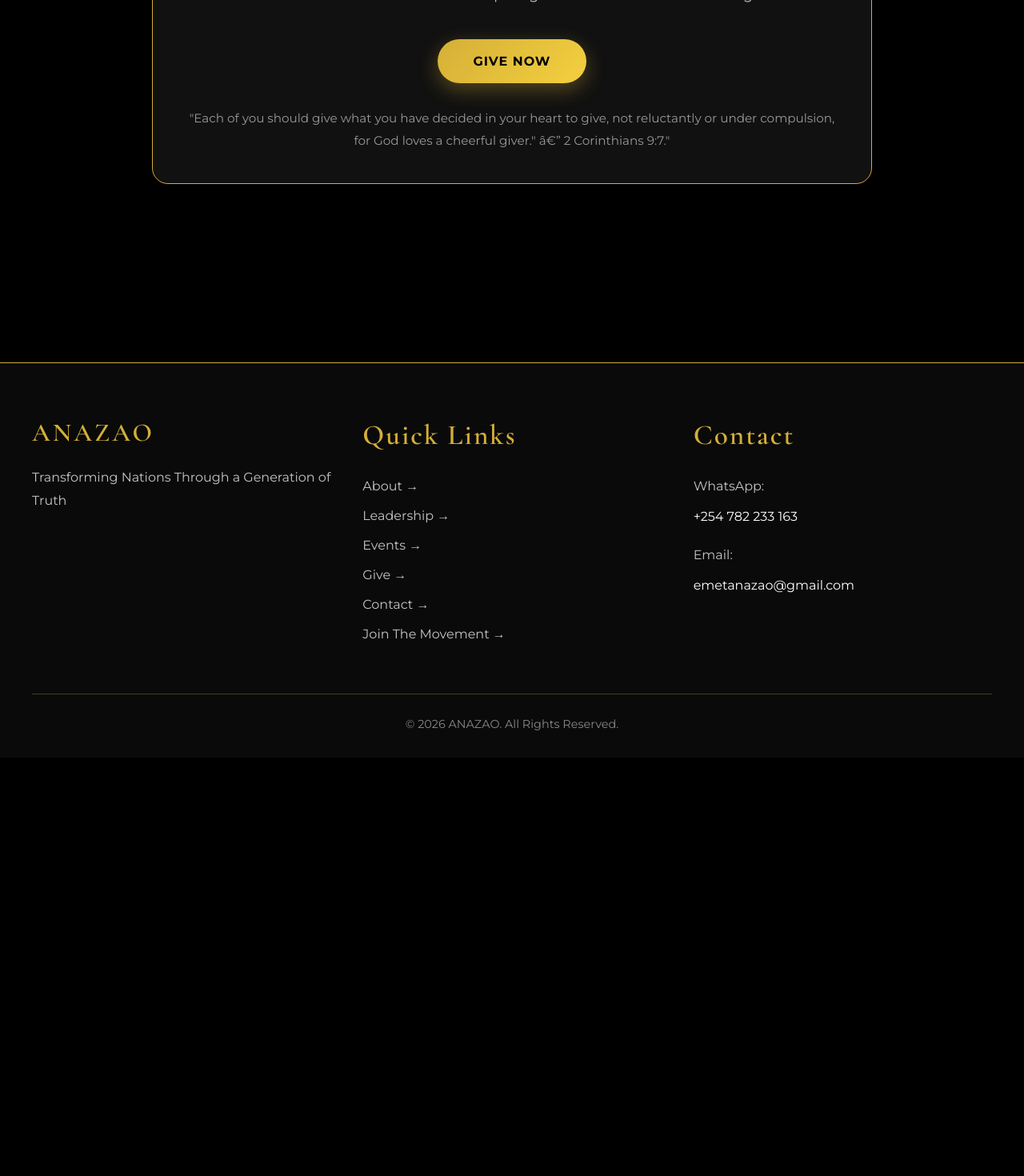
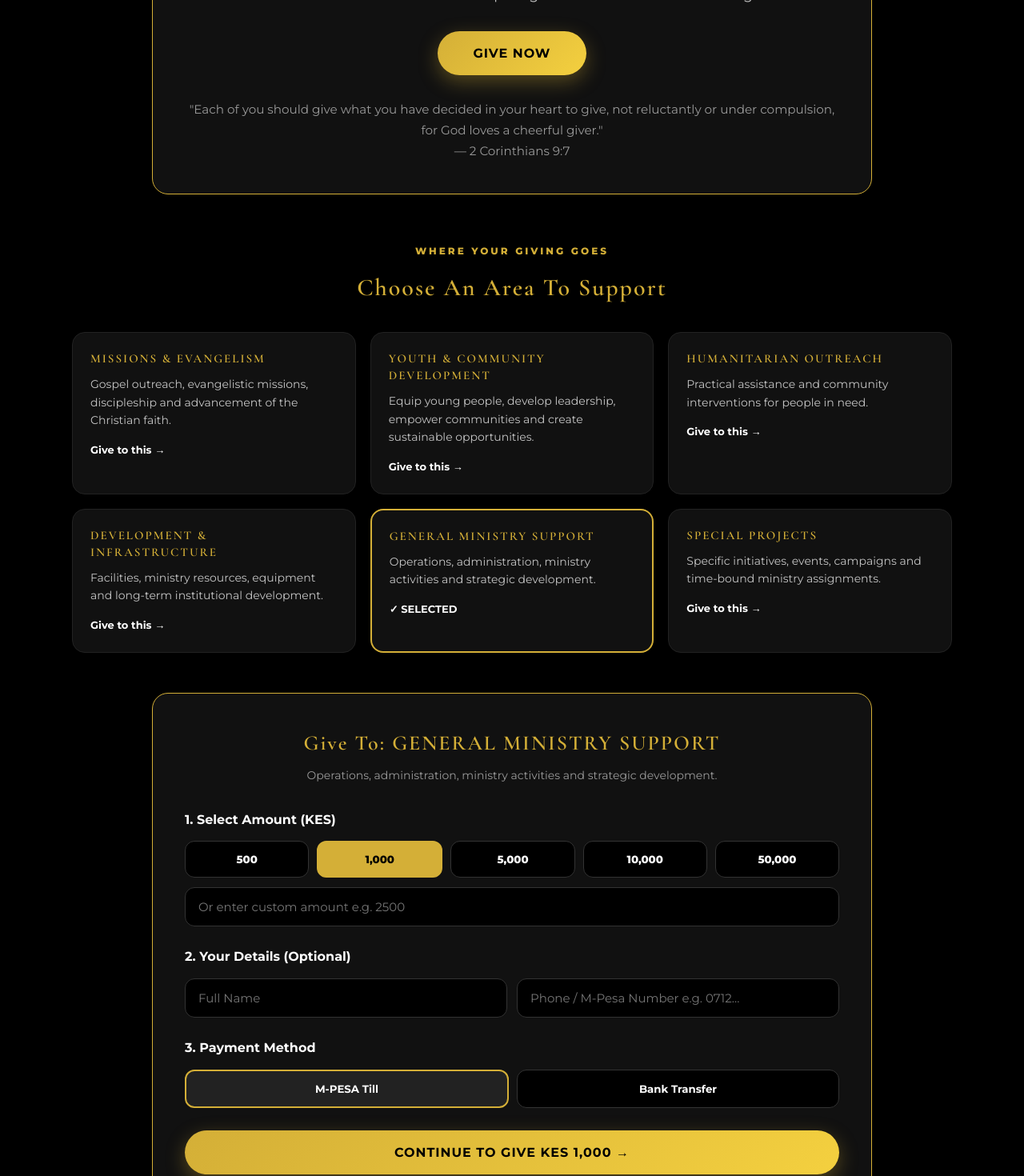
Before and after one commit to HABERTMANDE/websiteanazao, a React (Vite) app: page /give in a window 1280 px wide. Shown: the part 460-1930 px from the top of the page at 80% size. Before the commit the page ends 1407 px from the top, so only its background shows below. Built offline with nearby package versions, Linux system fonts and the light colour scheme.

Commit message:
Update Give page with categories and giving form

```diff
--- a/src/pages/Give.jsx
+++ b/src/pages/Give.jsx
@@ -1,6 +1,29 @@
+import { useState } from "react";
+import { useSearchParams } from "react-router-dom";
 import { colors } from "../data/colors";
 
+const categories = [
+  { id: "missions", title: "MISSIONS & EVANGELISM", desc: "Gospel outreach, evangelistic missions, discipleship and advancement of the Christian faith." },
+  { id: "youth", title: "YOUTH & COMMUNITY DEVELOPMENT", desc: "Equip young people, develop leadership, empower communities and create sustainable opportunities." },
+  { id: "humanitarian", title: "HUMANITARIAN OUTREACH", desc: "Practical assistance and community interventions for people in need." },
+  { id: "development", title: "DEVELOPMENT & INFRASTRUCTURE", desc: "Facilities, ministry resources, equipment and long-term institutional development." },
+  { id: "general", title: "GENERAL MINISTRY SUPPORT", desc: "Operations, administration, ministry activities and strategic development." },
+  { id: "special", title: "SPECIAL PROJECTS", desc: "Specific initiatives, events, campaigns and time-bound ministry assignments." },
+];
+
+const amounts = [500, 1000, 5000, 10000, 50000];
+
 function Give() {
+  const [searchParams] = useSearchParams();
+  const initialCampaign = searchParams.get("campaign") || "general";
+  const [campaign, setCampaign] = useState(initialCampaign);
+  const [amount, setAmount] = useState(1000);
+  const [customAmount, setCustomAmount] = useState("");
+  const [name, setName] = useState("");
+  const [phone, setPhone] = useState("");
+  const [method, setMethod] = useState("mpesa");
+  const [showDetails, setShowDetails] = useState(false);
+
   const cardStyle = {
     backgroundColor: "#111111",
     border: `1px solid ${colors.gold}`,
@@ -25,64 +48,119 @@ function Give() {
     letterSpacing: "1px",
   };
 
+  const inputStyle = {
+    width: "100%",
+    padding: "14px 16px",
+    borderRadius: "12px",
+    border: "1px solid #333",
+    background: "#000",
+    color: "#fff",
+    fontSize: "15px",
+    outline: "none",
+    boxSizing: "border-box",
+  };
+
+  const finalAmount = customAmount ? Number(customAmount) : amount;
+  const selected = categories.find(c => c.id === campaign) || categories[4];
+
   return (
-    <div
-      style={{
-        backgroundColor: colors.black,
-        color: colors.white,
-        minHeight: "100vh",
-        padding: "120px 40px 80px",
-      }}
-    >
+    <div style={{ backgroundColor: colors.black, color: colors.white, minHeight: "100vh", padding: "120px 20px 80px" }}>
+
+      {/* YOUR ORIGINAL CARD - KEPT */}
       <div style={cardStyle}>
-        <h1
-          style={{
-            color: colors.gold,
-            fontSize: "4rem",
-            marginBottom: "20px",
-          }}
-        >
-          Give
-        </h1>
-
-        <p
-          style={{
-            color: "#C5C5C5",
-            lineHeight: "1.9",
-            fontSize: "1.1rem",
-            marginBottom: "40px",
-          }}
-        >
+        <h1 style={{ color: colors.gold, fontSize: "4rem", marginBottom: "20px", marginTop: 0 }}>Give</h1>
+        <p style={{ color: "#C5C5C5", lineHeight: "1.9", fontSize: "1.1rem", marginBottom: "30px" }}>
           Your generosity enables discipleship, leadership development,
           missions, media outreach, and transformational initiatives that
           impact generations and nations through truth.
         </p>
-
         <button
           style={buttonStyle}
-          onMouseOver={(e) => {
-            e.target.style.transform = "translateY(-3px)";
-            e.target.style.boxShadow =
-              "0 12px 35px rgba(212,175,55,0.5)";
-          }}
-          onMouseOut={(e) => {
-            e.target.style.transform = "translateY(0px)";
-            e.target.style.boxShadow =
-              "0 8px 25px rgba(212,175,55,0.35)";
-          }}
+          onMouseOver={(e) => { e.target.style.transform = "translateY(-3px)"; e.target.style.boxShadow = "0 12px 35px rgba(212,175,55,0.5)"; }}
+          onMouseOut={(e) => { e.target.style.transform = "translateY(0px)"; e.target.style.boxShadow = "0 8px 25px rgba(212,175,55,0.35)"; }}
+          onClick={() => document.getElementById("give-form")?.scrollIntoView({ behavior: "smooth" })}
         >
           GIVE NOW
         </button>
+        <p style={{ marginTop: "30px", color: "#999", fontSize: "0.95rem", lineHeight: "1.7" }}>
+          "Each of you should give what you have decided in your heart to give, not reluctantly or under compulsion, for God loves a cheerful giver."
+          <br />— 2 Corinthians 9:7
+        </p>
+      </div>
 
-        <p
-          style={{
-            marginTop: "30px",
-            color: "#999",
-            fontSize: "0.95rem",
-          }}
-        >
-          "Each of you should give what you have decided in your heart to give, not reluctantly or under compulsion, for God loves a cheerful giver."
-â€” 2 Corinthians 9:7."
+      {/* NEW: CATEGORIES */}
+      <div style={{ maxWidth: "1100px", margin: "60px auto 0", textAlign: "center" }}>
+        <p style={{ color: colors.gold, letterSpacing: "3px", fontWeight: "800", fontSize: "12px" }}>WHERE YOUR GIVING GOES</p>
+        <h2 style={{ fontSize: "30px", margin: "10px 0 30px" }}>Choose An Area To Support</h2>
+        <div style={{ display: "grid", gridTemplateColumns: "repeat(auto-fill, minmax(280px, 1fr))", gap: "18px", textAlign: "left" }}>
+          {categories.map((c) => (
+            <div key={c.id} onClick={() => { setCampaign(c.id); document.getElementById("give-form")?.scrollIntoView({ behavior: "smooth" }); }}
+              style={{ background: "#111", border: campaign === c.id ? `2px solid ${colors.gold}` : "1px solid #222", borderRadius: "16px", padding: "22px", cursor: "pointer" }}>
+              <h3 style={{ fontSize: "15px", color: colors.gold, margin: "0 0 10px", lineHeight: "1.4" }}>{c.title}</h3>
+              <p style={{ color: "#C5C5C5", fontSize: "14px", lineHeight: "1.6", margin: 0 }}>{c.desc}</p>
+              <p style={{ color: "#fff", fontSize: "13px", fontWeight: "700", marginTop: "14px" }}>{campaign === c.id ? "✓ SELECTED" : "Give to this →"}</p>
+            </div>
+          ))}
+        </div>
+      </div>
+
+      {/* NEW: FORM */}
+      <div id="give-form" style={{ ...cardStyle, marginTop: "50px", textAlign: "left" }}>
+        <div style={{ textAlign: "center" }}>
+          <h2 style={{ color: colors.gold, fontSize: "26px", margin: "0 0 6px" }}>Give To: {selected.title}</h2>
+          <p style={{ color: "#999", fontSize: "14px" }}>{selected.desc}</p>
+        </div>
+
+        <p style={{ color: "#fff", fontWeight: "700", margin: "28px 0 12px" }}>1. Select Amount (KES)</p>
+        <div style={{ display: "flex", gap: "10px", flexWrap: "wrap" }}>
+          {amounts.map((a) => (
+            <button key={a} onClick={() => { setAmount(a); setCustomAmount(""); }}
+              style={{ flex: "1", minWidth: "90px", padding: "13px", borderRadius: "12px", border: amount === a && !customAmount ? `2px solid ${colors.gold}` : "1px solid #333", background: amount === a && !customAmount ? colors.gold : "#000", color: amount === a && !customAmount ? "#000" : "#fff", fontWeight: "800", cursor: "pointer" }}>
+              {a.toLocaleString()}
+            </button>
+          ))}
+        </div>
+        <input style={{ ...inputStyle, marginTop: "12px" }} placeholder="Or enter custom amount e.g. 2500" value={customAmount} onChange={(e) => setCustomAmount(e.target.value.replace(/[^0-9]/g, ""))} />
+
+        <p style={{ color: "#fff", fontWeight: "700", margin: "24px 0 12px" }}>2. Your Details (Optional)</p>
+        <div style={{ display: "grid", gridTemplateColumns: "1fr 1fr", gap: "12px" }}>
+          <input style={inputStyle} placeholder="Full Name" value={name} onChange={(e) => setName(e.target.value)} />
+          <input style={inputStyle} placeholder="Phone / M-Pesa Number e.g. 0712..." value={phone} onChange={(e) => setPhone(e.target.value)} />
+        </div>
+
+        <p style={{ color: "#fff", fontWeight: "700", margin: "24px 0 12px" }}>3. Payment Method</p>
+        <div style={{ display: "flex", gap: "10px" }}>
+          <button onClick={() => setMethod("mpesa")} style={{ flex: 1, padding: "14px", borderRadius: "12px", border: method === "mpesa" ? `2px solid ${colors.gold}` : "1px solid #333", background: method === "mpesa" ? "#222" : "#000", color: "#fff", fontWeight: "700", cursor: "pointer" }}>M-PESA Till</button>
+          <button onClick={() => setMethod("bank")} style={{ flex: 1, padding: "14px", borderRadius: "12px", border: method === "bank" ? `2px solid ${colors.gold}` : "1px solid #333", background: method === "bank" ? "#222" : "#000", color: "#fff", fontWeight: "700", cursor: "pointer" }}>Bank Transfer</button>
+        </div>
+
+        {!showDetails ? (
+          <button style={{ ...buttonStyle, width: "100%", marginTop: "28px" }} onClick={() => setShowDetails(true)}>
+            CONTINUE TO GIVE KES {finalAmount?.toLocaleString() || 0} →
+          </button>
+        ) : (
+          <div style={{ background: "#000", border: `1px dashed ${colors.gold}`, borderRadius: "14px", padding: "22px", marginTop: "22px", textAlign: "center" }}>
+            {method === "mpesa" ? (
+              <>
+                <p style={{ color: colors.gold, fontWeight: "800", margin: "0 0 8px" }}>M-PESA - BUY GOODS TILL</p>
+                <p style={{ fontSize: "28px", fontWeight: "800", letterSpacing: "2px", margin: "6px 0" }}>YOUR_TILL_NUMBER</p>
+                <p style={{ color: "#C5C5C5", fontSize: "14px", lineHeight: "1.6" }}>Go to M-Pesa → Buy Goods → Enter Till <b>YOUR_TILL_NUMBER</b><br />Amount: <b>KES {finalAmount?.toLocaleString()}</b><br />Account: <b>{selected.title}</b></p>
+                <p style={{ color: "#888", fontSize: "13px" }}>Replace YOUR_TILL_NUMBER with your real Till in the code.</p>
+              </>
+            ) : (
+              <>
+                <p style={{ color: colors.gold, fontWeight: "800", margin: "0 0 8px" }}>BANK TRANSFER</p>
+                <p style={{ color: "#fff", lineHeight: "1.8" }}>Bank: <b>YOUR_BANK_NAME</b><br />Account Name: <b>YOUR_ACCOUNT_NAME</b><br />Account Number: <b>YOUR_ACCOUNT_NUMBER</b><br />Branch: <b>YOUR_BRANCH</b></p>
+                <p style={{ color: "#888", fontSize: "13px" }}>Replace the YOUR_... placeholders with your real bank details in the code.</p>
+              </>
+            )}
+            <p style={{ color: "#999", fontSize: "13px", marginTop: "14px" }}>After sending, please keep your confirmation SMS. Thank you {name ? `, ${name}` : ""}!</p>
+            <button onClick={() => setShowDetails(false)} style={{ background: "transparent", color: "#999", border: "none", cursor: "pointer", textDecoration: "underline", marginTop: "8px" }}>← Back</button>
+          </div>
+        )}
+
+        <p style={{ textAlign: "center", color: "#777", fontSize: "12.5px", marginTop: "20px", lineHeight: "1.6" }}>
+          We are committed to responsible stewardship, transparency and accountability. Every gift is recorded and used for its intended purpose.
         </p>
       </div>
     </div>
```
Also changed, not shown: 1 other file (tests, documents, lock files or other folders).
